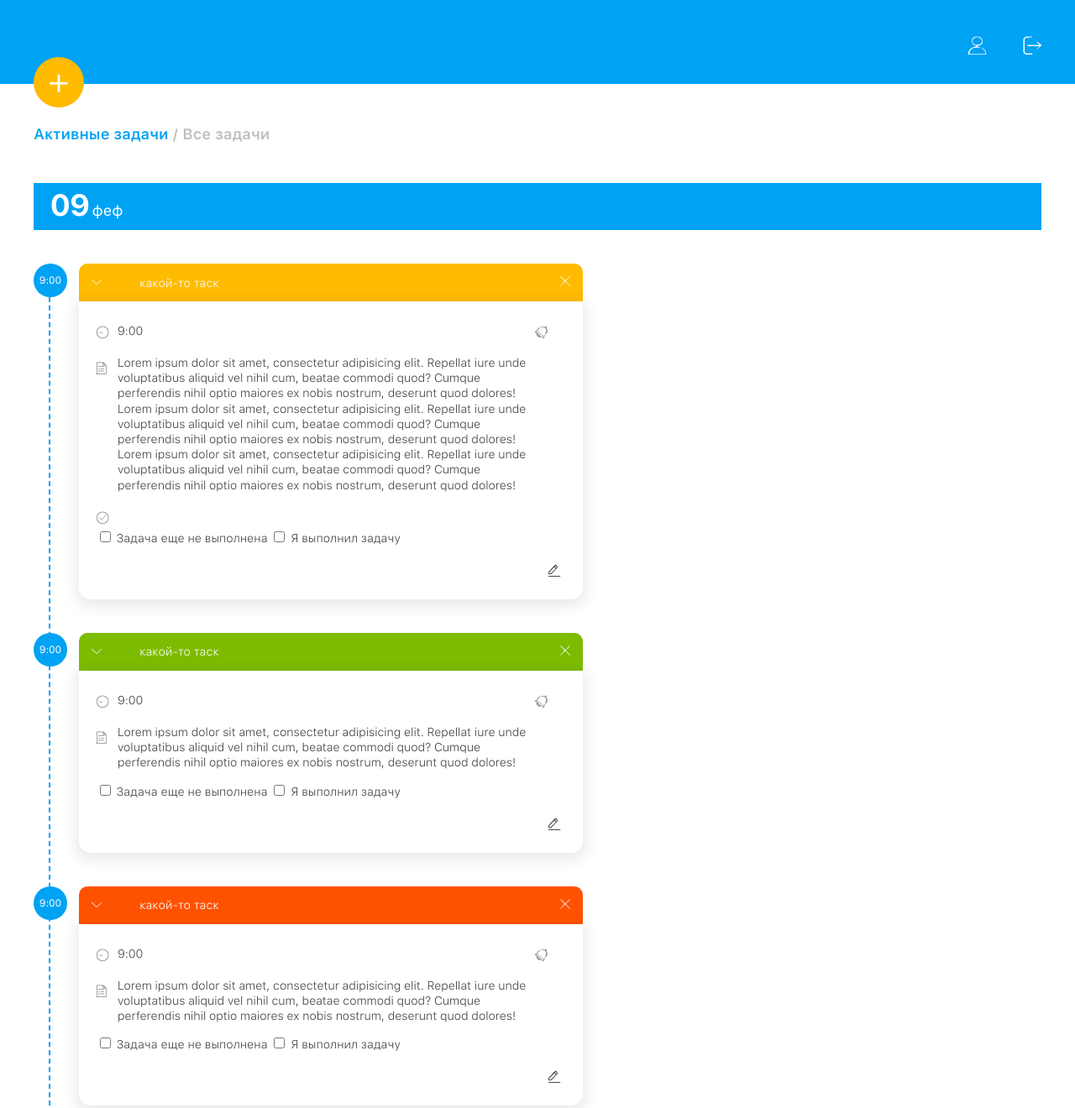
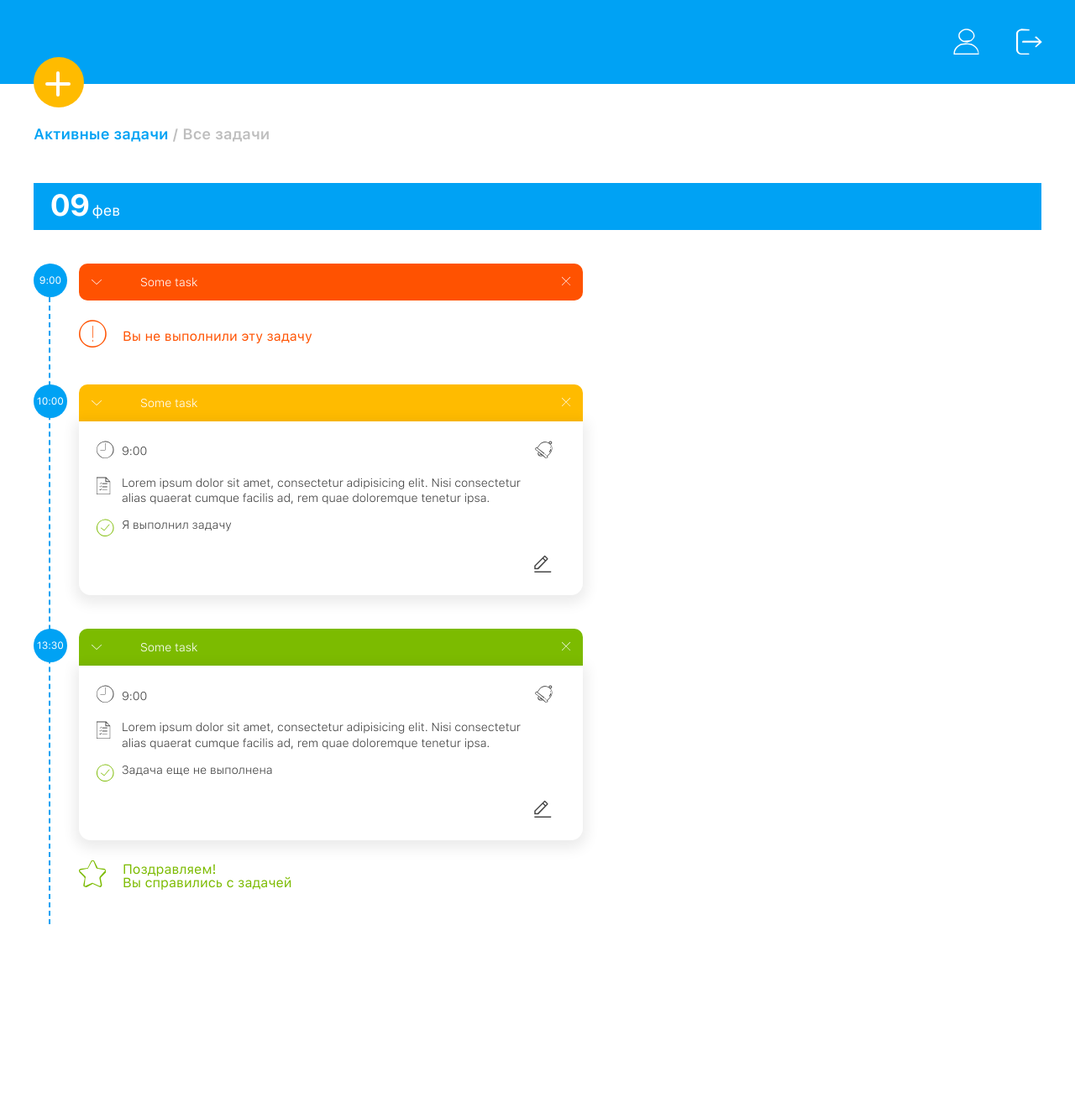
Before and after one commit to SerberDark/Task-manager, a website: page app/index.html in a window 1280 px wide. Shown: the top 1320 px of the page at 84% size. After the commit the page ends 1101 px from the top, so only its background shows below. Drawn offline with Linux system fonts and the light colour scheme; files whose address does not match are found by name.

Commit message:
Внес правки в index

```diff
--- a/app/css/style.css
+++ b/app/css/style.css
@@ -1,4 +1,6 @@
 @charset "UTF-8";
+/*Custom -- START*/
+/*Custom -- END*/
 @import url("https://fonts.googleapis.com/css?family=Roboto:400,700");
 @font-face {
   font-family: 'sf_ui_displaybold';
@@ -35,6 +37,8 @@
   font-weight: normal;
   font-style: normal; }
 
+/*Custom -- START*/
+/*Custom -- END*/
 body {
   margin: 0;
   padding: 0;
@@ -223,6 +227,9 @@ button {
 .icon-warning:before {
   content: ""; }
 
+/*Custom -- START*/
+/*Custom -- END*/
+/*Default -- START*/
 .flex-container {
   display: -webkit-box;
   display: -webkit-flex;
@@ -242,16 +249,27 @@ button {
   z-index: 999;
   background: #fff; }
 
+/*Default -- END*/
+/*Custom -- START*/
+/*Custom -- END*/
+/*Custom -- START*/
 .container {
   max-width: 1230px;
   margin: 0 auto;
   padding: 0 15px; }
 
-.header {
+.fixed-to-top {
+  position: fixed;
+  top: 0;
+  left: 0;
+  width: 100%;
+  z-index: 999;
+  background: #fff; }
+  .fixed-to-top .header {
     background: #00a2f4;
     padding: 35px 0;
     height: 100px; }
-  .header .flex-container {
+    .fixed-to-top .header .flex-container {
       -webkit-box-pack: justify;
       -webkit-justify-content: space-between;
           -ms-flex-pack: justify;
@@ -267,9 +285,19 @@ button {
   -webkit-transform: translateY(55%);
       -ms-transform: translateY(55%);
           transform: translateY(55%); }
-  .add-task > * {
-    font-size: 3em;
-    color: #fff; }
+  .add-task > span {
+    position: absolute;
+    width: 30px;
+    height: 4px;
+    background: #fff;
+    left: 14px;
+    top: 30px;
+    -webkit-border-radius: 2px;
+            border-radius: 2px; }
+  .add-task > span + span {
+    -webkit-transform: rotate(90deg);
+        -ms-transform: rotate(90deg);
+            transform: rotate(90deg); }
 
 .user-nav {
   font-size: 3em;
@@ -291,7 +319,7 @@ button {
       margin-right: .3em;
       color: #bebebe; }
 
-.main {
+main {
   padding-top: 218px; }
 
 .task-day {
@@ -322,15 +350,19 @@ button {
   position: relative;
   max-width: -webkit-calc( 600px + 5.4em);
   max-width: calc( 600px + 5.4em); }
-  .task.open .task-contant-wrap {
+  .task.open .task-content-wrap {
     display: block; }
   .task.open .task-header {
     -webkit-border-radius: 1em 1em 0 0;
             border-radius: 1em 1em 0 0; }
   .task.success .task-header {
     background: #7cbb00; }
+  .task.success .task-message.done {
+    display: block; }
   .task.warning .task-header {
     background: #ff5201; }
+  .task.warning .task-message.deadline {
+    display: block; }
   .task + .task {
     margin-top: 4em; }
   .task .task-header {
@@ -351,15 +383,12 @@ button {
     .task .task-header .short-task-text {
       width: 80%;
       font-size: 1.4em;
-      word-space: nowrap;
+      white-space: nowrap;
       overflow: hidden;
       text-overflow: ellipsis; }
     .task .task-header .icon-arrow {
       font-size: .6em; }
-    .task .task-header .icon-cancel {
-      font-size: 2em;
-      margin-top: -8px; }
-  .task .task-contant-wrap {
+  .task .task-content-wrap {
     display: none;
     padding: 1.5em;
     -webkit-border-radius: 0 0 1em 1em;
@@ -371,22 +400,60 @@ button {
     line-height: 1.3;
     -webkit-box-shadow: 0px 5px 16px 5px rgba(0, 2, 3, 0.08);
             box-shadow: 0px 5px 16px 5px rgba(0, 2, 3, 0.08); }
-    .task .task-contant-wrap > * + * {
+    .task .task-content-wrap > * + * {
       margin-top: 1em; }
-    .task .task-contant-wrap .task-icon {
+    .task .task-content-wrap .task-icon {
       font-size: 1.43em;
       width: 20px; }
-    .task .task-contant-wrap .time-row {
+    .task .task-content-wrap .time-row {
       -webkit-box-align: center;
       -webkit-align-items: center;
           -ms-flex-align: center;
               align-items: center; }
-      .task .task-contant-wrap .time-row .time {
+      .task .task-content-wrap .time-row .time {
         width: 90%;
-        padding-left: 5px; }
-    .task .task-contant-wrap .task-text-row .text {
+        padding-left: 10px; }
+    .task .task-content-wrap .task-text-row .text {
       width: 90%;
-      padding-left: 5px; }
+      padding-left: 10px; }
+    .task .task-content-wrap .task-edit-row {
+      width: 97%;
+      -webkit-box-pack: end;
+      -webkit-justify-content: flex-end;
+          -ms-flex-pack: end;
+              justify-content: flex-end; }
+    .task .task-content-wrap .task-check-row.check-current {
+      display: -webkit-box;
+      display: -webkit-flex;
+      display: -ms-flexbox;
+      display: flex; }
+    .task .task-content-wrap .task-check-row .check {
+      width: 90%;
+      padding-left: 10px; }
+    .task .task-content-wrap .task-check-row input[type="checkbox"] {
+      display: none; }
+    .task .task-content-wrap .task-check-row input[type="checkbox"] + label {
+      cursor: pointer;
+      margin-right: 10px; }
+    .task .task-content-wrap .task-check-row .task-icon .icon-check {
+      color: #7cbb00; }
+  .task .task-message {
+    display: none;
+    padding-top: 1.5em;
+    font-size: 1.6em;
+    width: 80%; }
+    .task .task-message.done {
+      color: #7cbb00; }
+    .task .task-message.deadline {
+      color: #ff5201; }
+    .task .task-message .message-row {
+      -webkit-box-align: center;
+      -webkit-align-items: center;
+          -ms-flex-align: center;
+              align-items: center; }
+      .task .task-message .message-row .task-icon {
+        font-size: 2em;
+        margin-right: 20px; }
 
 .to-do-time {
   width: 3.3333em;
@@ -410,16 +477,6 @@ button {
   -webkit-align-items: center;
       -ms-flex-align: center;
           align-items: center; }
-
-.task-edit-row {
-  display: -webkit-box;
-  display: -webkit-flex;
-  display: -ms-flexbox;
-  display: flex;
-  -webkit-box-pack: end;
-  -webkit-justify-content: flex-end;
-      -ms-flex-pack: end;
-          justify-content: flex-end; }
 
 .overlay {
   background-color: rgba(0, 0, 0, 0.83);
@@ -548,6 +605,10 @@ button {
             -ms-flex-direction: row;
                 flex-direction: row; } }
 
+/*Custom -- END*/
+/*Custom -- START*/
+/*Custom -- END*/
+/*Login -- START*/
 .log-in::before {
   content: '';
   display: inline-block;
@@ -614,3 +675,5 @@ button {
       .log-in .log-in-holder .checkbox-holder > * {
         color: #a0a0a0;
         font-size: 1.4em; }
+
+/*Login -- END*/
--- a/app/index.html
+++ b/app/index.html
@@ -2,17 +2,19 @@
 <html lang="en">
 <head>
 	<meta charset="UTF-8">
-	<title>Task-manager</title>
+	<title>Task Manager FrontOS</title>
 	<meta name="viewport" content="width=device-width, initial-scale=1">
 	<link rel="stylesheet" href="css/style.css">
 </head>
 <body>
+
 <!-- HEADER START -->
 <div class="fixed-to-top">
 	<header class="header">
 		<div class="container flex-container">
 			<button class="add-task">
-					<span class="icon icon-add"></span>
+				<span></span>
+				<span></span>
 			</button>
 			<nav class="user-nav">
 				<a href="#"><i class="icon icon-user"></i></a>
@@ -36,18 +38,18 @@
 		<div class="container">
 			<div class="task-day">
 				<span class="day">09</span>
-					<span class="month">феф</span>
+				<span class="month">фев</span>
 			</div>
 			<div class="all-task-wrap">
 				<!-- ONE TASK START -->
-					<div class="task open">
+				<div class="task warning">
 					<div class="to-do-time">9:00</div>
 					<div class="task-header flex-container">
 						<span class="icon icon-arrow"></span>
-							<span class="short-task-text">какой-то таск</span>
+						<div class="short-task-text">Some task</div>
 						<span class="icon icon-cancel"></span>
 					</div>
-					 	<div class="task-contant-wrap">
+					<div class="task-content-wrap">
 						<div class="time-row flex-container">
 							<div class="task-icon">
 								<span class="icon icon-time"></span>
@@ -61,40 +63,46 @@
 							<div class="task-icon">
 								<span class="icon icon-list"></span>
 							</div>
-								<div class="text">
-									Lorem ipsum dolor sit amet, consectetur adipisicing elit. Repellat iure unde voluptatibus aliquid vel nihil cum, beatae commodi quod? Cumque perferendis nihil optio maiores ex nobis nostrum, deserunt quod dolores!
-									Lorem ipsum dolor sit amet, consectetur adipisicing elit. Repellat iure unde voluptatibus aliquid vel nihil cum, beatae commodi quod? Cumque perferendis nihil optio maiores ex nobis nostrum, deserunt quod dolores!
-									Lorem ipsum dolor sit amet, consectetur adipisicing elit. Repellat iure unde voluptatibus aliquid vel nihil cum, beatae commodi quod? Cumque perferendis nihil optio maiores ex nobis nostrum, deserunt quod dolores!
+							<div class="text">Lorem ipsum dolor sit amet, consectetur adipisicing elit. Nisi consectetur alias quaerat cumque facilis ad, rem quae doloremque tenetur ipsa.</div>
+						</div>
+						<div class="task-edit-row flex-container">
+							<div class="task-icon">
+								<span class="icon icon-edit"></span>
 							</div>
 						</div>
-						<div class="task-check-row">
+					</div>
+					<div class="task-message deadline">
+						<div class="message-row flex-container">
 							<div class="task-icon">
-								<span class="icon icon-check"></span>
+								<span class="icon icon-warning"></span>
 							</div>
-							<div class="checkbox-holder">
-								<input type="checkbox" name="t-fails" id="t-fails">
-								<label for="t-fails">Задача еще не выполнена</label>
-								<input type="checkbox" name="t-done" id="t-done">
-								<label for="t-done">Я выполнил задачу</label>
+							<div class="text">
+								<p>Вы не выполнили эту задачу</p>
 							</div>
 						</div>
-						<div class="task-edit-row">
+					</div>
+					<div class="task-message done">
+						<div class="message-row flex-container">
 							<div class="task-icon">
-								<a href="#"><span class="icon icon-edit"></span></a>
+								<span class="icon icon-star"></span>
+							</div>
+							<div class="text">
+								<p>Поздравляем!</p>
+								<p>Вы справились с задачей</p>
 							</div>
 						</div>
 					</div>
 				</div>
 				<!-- ONE TASK END -->
 				<!-- ONE TASK START -->
-					<div class="task success open">
-						<div class="to-do-time">9:00</div>
+				<div class="task open task-done">
+					<div class="to-do-time">10:00</div>
 					<div class="task-header flex-container">
 						<span class="icon icon-arrow"></span>
-							<span class="short-task-text">какой-то таск</span>
+						<div class="short-task-text">Some task</div>
 						<span class="icon icon-cancel"></span>
 					</div>
-					 	<div class="task-contant-wrap">
+					<div class="task-content-wrap">
 						<div class="time-row flex-container">
 							<div class="task-icon">
 								<span class="icon icon-time"></span>
@@ -108,38 +116,55 @@
 							<div class="task-icon">
 								<span class="icon icon-list"></span>
 							</div>
-								<div class="text">
-									Lorem ipsum dolor sit amet, consectetur adipisicing elit. Repellat iure unde voluptatibus aliquid vel nihil cum, beatae commodi quod? Cumque perferendis nihil optio maiores ex nobis nostrum, deserunt quod dolores!
+							<div class="text">Lorem ipsum dolor sit amet, consectetur adipisicing elit. Nisi consectetur alias quaerat cumque facilis ad, rem quae doloremque tenetur ipsa.</div>
+						</div>
+						<div class="task-check-row check-done flex-container">
+							<div class="task-icon">
+								<span class="icon icon-check"></span>
+							</div>
+							<div class="check">
+								<input type="checkbox" name="status" id="status-completed">
+								<label for="status-completed">Я выполнил задачу</label>
 							</div>
 						</div>
-							<div class="task-check-row">
+						<div class="task-edit-row flex-container">
 							<div class="task-icon">
-									<span class="icon icon-"></span>
-								</div>
-								<div class="checkbox-holder">
-									<input type="checkbox" name="t-fails" id="t-fails">
-									<label for="t-fails">Задача еще не выполнена</label>
-									<input type="checkbox" name="t-done" id="t-done">
-									<label for="t-done">Я выполнил задачу</label>
+								<span class="icon icon-edit"></span>
 							</div>
 						</div>
-							<div class="task-edit-row">
+					</div>
+					<div class="task-message deadline">
+						<div class="message-row flex-container">
 							<div class="task-icon">
-									<a href="#"><span class="icon icon-edit"></span></a>
+								<span class="icon icon-warning"></span>
+							</div>
+							<div class="text">
+								<p>Вы не выполнили эту задачу</p>
+							</div>
+						</div>
+					</div>
+					<div class="task-message done">
+						<div class="message-row flex-container">
+							<div class="task-icon">
+								<span class="icon icon-star"></span>
+							</div>
+							<div class="text">
+								<p>Поздравляем!</p>
+								<p>Вы справились с задачей</p>
 							</div>
 						</div>
 					</div>
 				</div>
 				<!-- ONE TASK END -->
 				<!-- ONE TASK START -->
-					<div class="task warning open">
-						 <div class="to-do-time">9:00</div>
+				<div class="task success open task-current">
+					<div class="to-do-time">13:30</div>
 					<div class="task-header flex-container">
 						<span class="icon icon-arrow"></span>
-							<span class="short-task-text">какой-то таск</span>
+						<div class="short-task-text">Some task</div>
 						<span class="icon icon-cancel"></span>
 					</div>
-						 <div class="task-contant-wrap">
+					<div class="task-content-wrap">
 						<div class="time-row flex-container">
 							<div class="task-icon">
 								<span class="icon icon-time"></span>
@@ -153,24 +178,41 @@
 							<div class="task-icon">
 								<span class="icon icon-list"></span>
 							</div>
-								<div class="text">
-									Lorem ipsum dolor sit amet, consectetur adipisicing elit. Repellat iure unde voluptatibus aliquid vel nihil cum, beatae commodi quod? Cumque perferendis nihil optio maiores ex nobis nostrum, deserunt quod dolores!
+							<div class="text">Lorem ipsum dolor sit amet, consectetur adipisicing elit. Nisi consectetur alias quaerat cumque facilis ad, rem quae doloremque tenetur ipsa.</div>
+						</div>
+						<div class="task-check-row check-current flex-container">
+							<div class="task-icon">
+								<span class="icon icon-check"></span>
+							</div>
+							<div class="check">
+								<input type="checkbox" name="status" id="status-failed">
+								<label for="status-failed">Задача еще не выполнена</label>
 							</div>
 						</div>
-							<div class="task-check-row">
+						<div class="task-edit-row flex-container">
 							<div class="task-icon">
-									<span class="icon icon-"></span>
-								</div>
-								<div class="checkbox-holder">
-									<input type="checkbox" name="t-fails" id="t-fails">
-									<label for="t-fails">Задача еще не выполнена</label>
-									<input type="checkbox" name="t-done" id="t-done">
-									<label for="t-done">Я выполнил задачу</label>
+								<span class="icon icon-edit"></span>
 							</div>
 						</div>
-							<div class="task-edit-row">
+					</div>
+					<div class="task-message deadline">
+						<div class="message-row flex-container">
 							<div class="task-icon">
-									<a href="#"><span class="icon icon-edit"></span></a>
+								<span class="icon icon-warning"></span>
+							</div>
+							<div class="text">
+								<p>Вы не выполнили эту задачу</p>
+							</div>
+						</div>
+					</div>
+					<div class="task-message done">
+						<div class="message-row flex-container">
+							<div class="task-icon">
+								<span class="icon icon-star"></span>
+							</div>
+							<div class="text">
+								<p>Поздравляем!</p>
+								<p>Вы справились с задачей</p>
 							</div>
 						</div>
 					</div>
@@ -181,7 +223,5 @@
 	</div>
 </main>
 <!-- MAIN END -->
-
-
 </body>
 </html>
```
Also changed, not shown: app/fonts/planer-icons.woff2 (added), dist/sass/_custom-variables.scss, dist/sass/_default-clases.scss, dist/sass/_layout.scss, dist/sass/_login.scss, Проект/log_in320px.jpg (deleted), 7 other files. Lines whose indentation alone changed are shown as unchanged.
